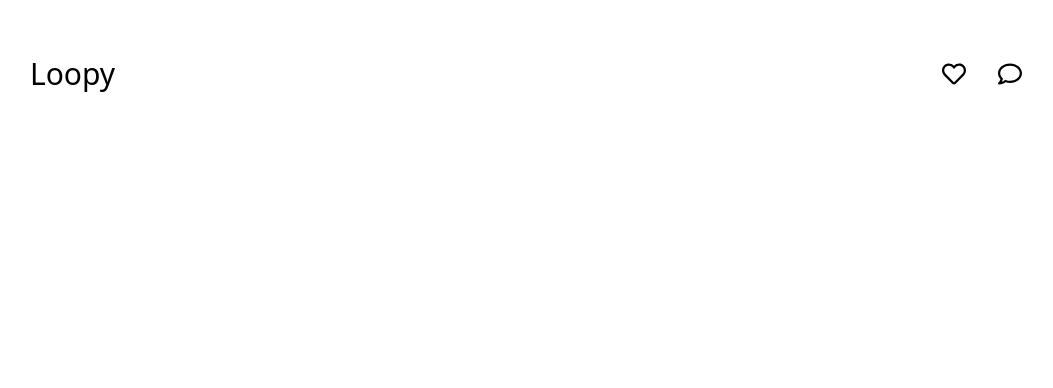
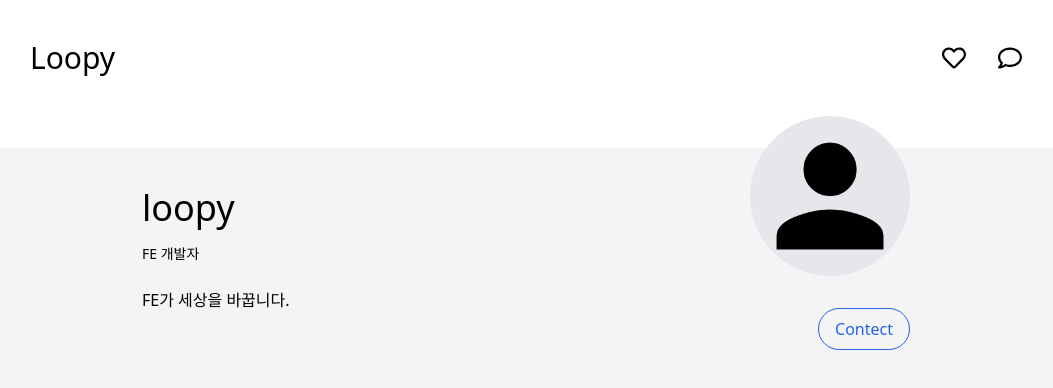
Before and after one commit to loopy-lim/loopy-blog, a React (Vite) app in the folder fe/: page / in a window 1280 px wide. Shown: the top 388 px of the page, without its empty margins (114-1167 px from the left). Built offline with nearby package versions, Linux system fonts and the light colour scheme.

Commit message:
feat(home): create home skeleton

```diff
--- /dev/null
+++ b/fe/src/Components/Home/Home.component.tsx
@@ -0,0 +1,28 @@
+const HomeComponent = () => {
+  return (
+    <div>
+      <div className="flex justify-end w-100 px-[20%]">
+        <img
+          src="./person_temp.png"
+          alt="profileImage"
+          className="object-cover w-40 rounded-full bg-gray-200 z-10"
+        />
+      </div>
+      <div className="bg-gray-100 h-fit -translate-y-32 pb-20">
+        <div className="flex flex-col px-[20%]">
+          <div className="absolute right-[20%] top-40">
+            <button className="border border-blue-600 py-2 px-4 rounded-full text-blue-600 font-light">Contect</button>
+          </div>
+          <div className="text-4xl font-light pt-10">loopy</div>
+          <div className="text-sm font-normal pt-4">FE 개발자</div>
+          <div className="text-base font-normal pt-6">FE가 세상을 바꿉니다.</div>
+        </div>
+        <div className="px-[10%]">
+
+        </div>
+      </div>
+    </div>
+  );
+};
+
+export default HomeComponent;
--- a/fe/src/Components/NavBar/NavBar.component.tsx
+++ b/fe/src/Components/NavBar/NavBar.component.tsx
@@ -6,7 +6,7 @@ const NavBarComponent = () => {
   const subtitle = '';
 
   return (
-    <div className="w-full px-[10%] py-10 flex justify-between">
+    <div className="w-full px-[10%] py-6 flex justify-between">
       <div className="flex items-center justify-center">
         <Link to="/" className="p-4">
           <div className="text-3xl">Loopy</div>
--- a/fe/src/Home/Home.tsx
+++ b/fe/src/Home/Home.tsx
@@ -1,9 +1,11 @@
+import HomeComponent from '../Components/Home/Home.component';
 import NavBar from '../NavBar/NavBar';
 
 const Home = () => {
   return (
-    <div>
+    <div className="h-fit">
       <NavBar />
+      <HomeComponent />
     </div>
   );
 };
--- a/fe/src/NavBar/NavBar.tsx
+++ b/fe/src/NavBar/NavBar.tsx
@@ -1,11 +1,7 @@
 import NavBarComponent from '../Components/NavBar/NavBar.component';
 
 const NavBar = () => {
-  return (
-    <>
-      <NavBarComponent />
-    </>
-  );
+  return <NavBarComponent />;
 };
 
 export default NavBar;
--- a/fe/src/main.tsx
+++ b/fe/src/main.tsx
@@ -3,7 +3,6 @@ import ReactDOM from 'react-dom/client';
 import './index.css';
 import { RouterProvider } from 'react-router-dom';
 import router from './router';
-import NavBar from './NavBar/NavBar';
 
 ReactDOM.createRoot(document.getElementById('root') as HTMLElement).render(
   <React.StrictMode>
```
Also changed, not shown: fe/src/router.tsx (+7 -7 lines), fe/public/person_temp.png (added).
